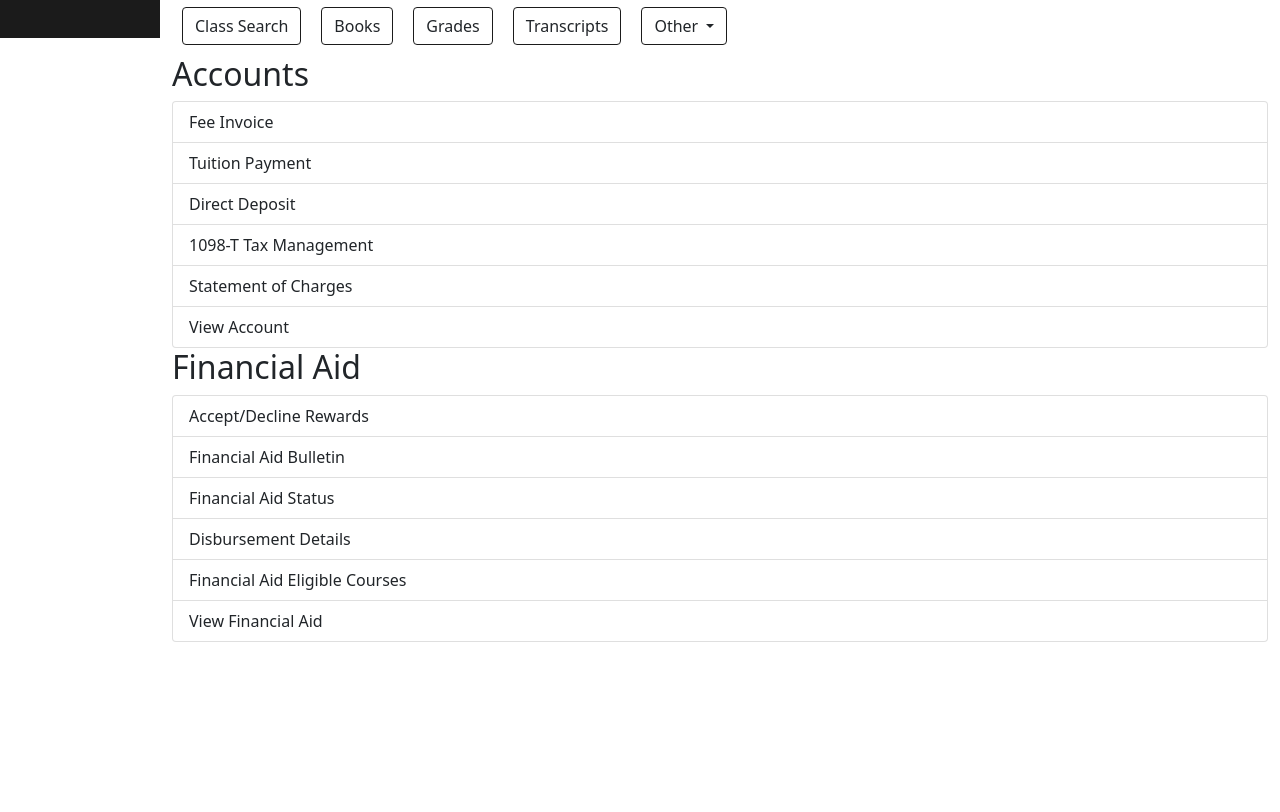
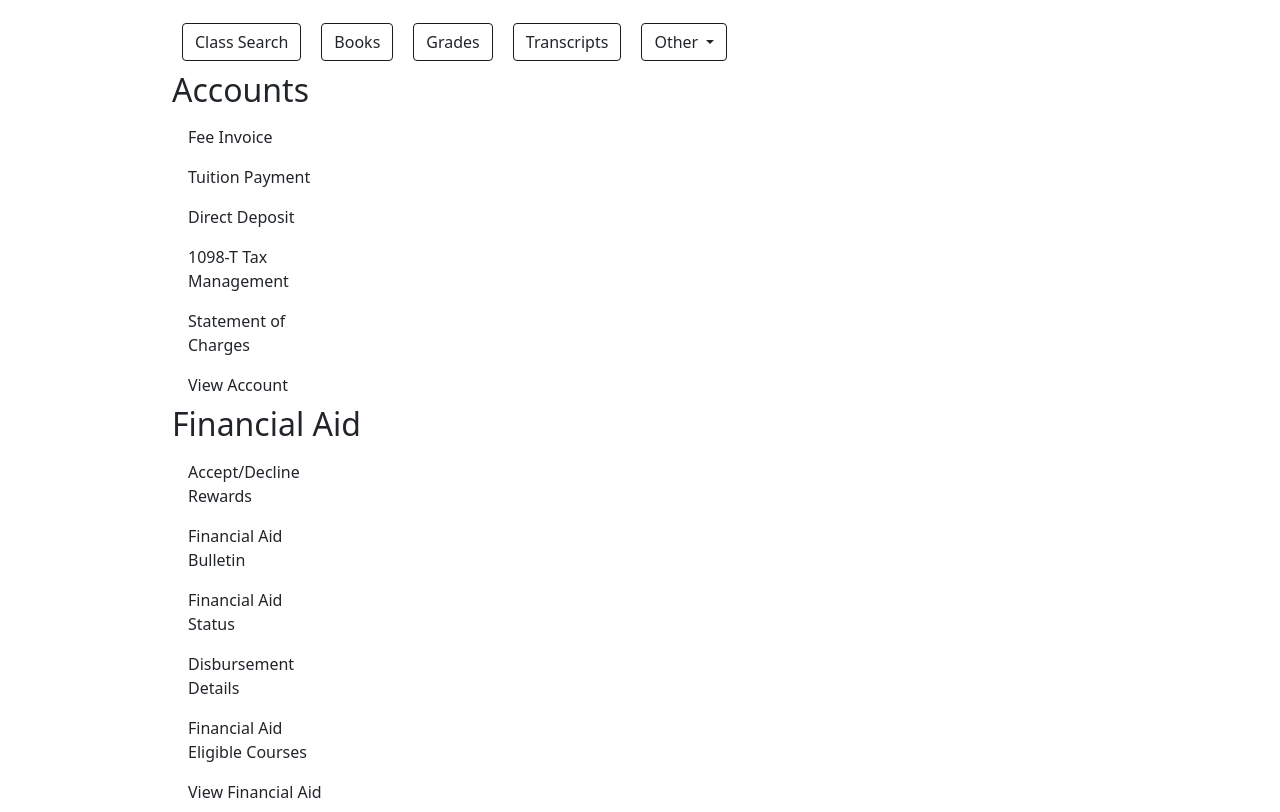
Before and after one commit to AmyVelazquez/UCFPortalRedesign, a plain HTML site: page index.html in a window 1280 px wide. Shown: the part 762-1574 px from the top of the page. Before the commit the page ends 1404 px from the top, so only its background shows below. Drawn offline with nearby package versions, Linux system fonts and the light colour scheme.

Commit message:
Updated style.css

```diff
--- a/css/style.css
+++ b/css/style.css
@@ -22,15 +22,11 @@
 
 .navbar {
     margin-left: var(--navwidth);
+    display: flex;
+    justify-content: flex-start;
 }
 
-/* .button-search {
-    border: solid;
-    border-width: 1px;
-    border-color: var(--ucf-black);
-    margin: 10px;
 } */
-
 /* --------------------------SIDEBAR------------------------- */
 .sidebar {
     position: fixed;
@@ -269,3 +265,21 @@
     border-color: var(--ucf-black);
     margin: 10px;
 }
+
+/* --------------------------------ACCOUNTS------------------------- */
+
+.accounts-links a {
+    border: none;
+}
+
+.financial-links a {
+    border: none;
+}
+
+.accounts-links {
+    padding-right: 85%;
+}
+
+.financial-links {
+    padding-right: 84%;
+}
```
